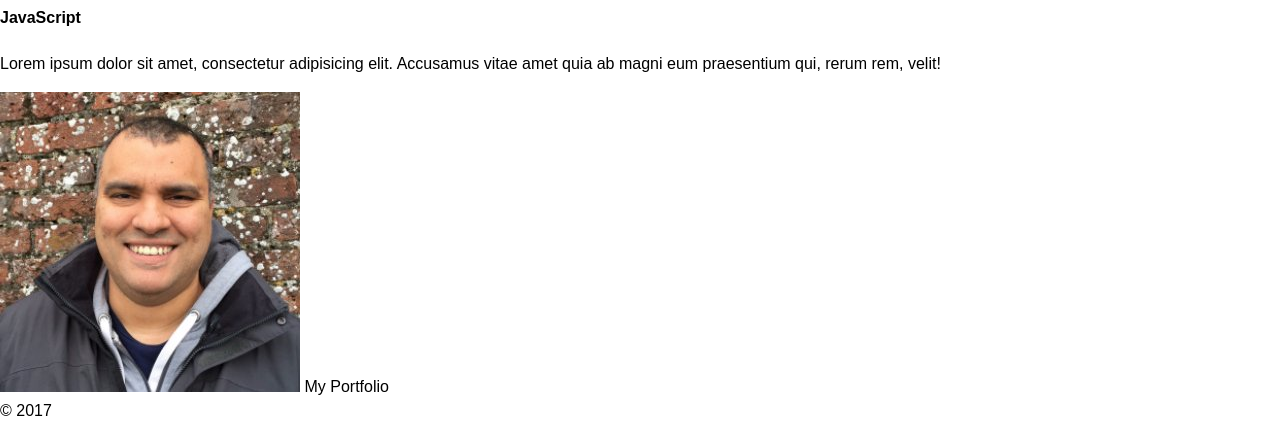
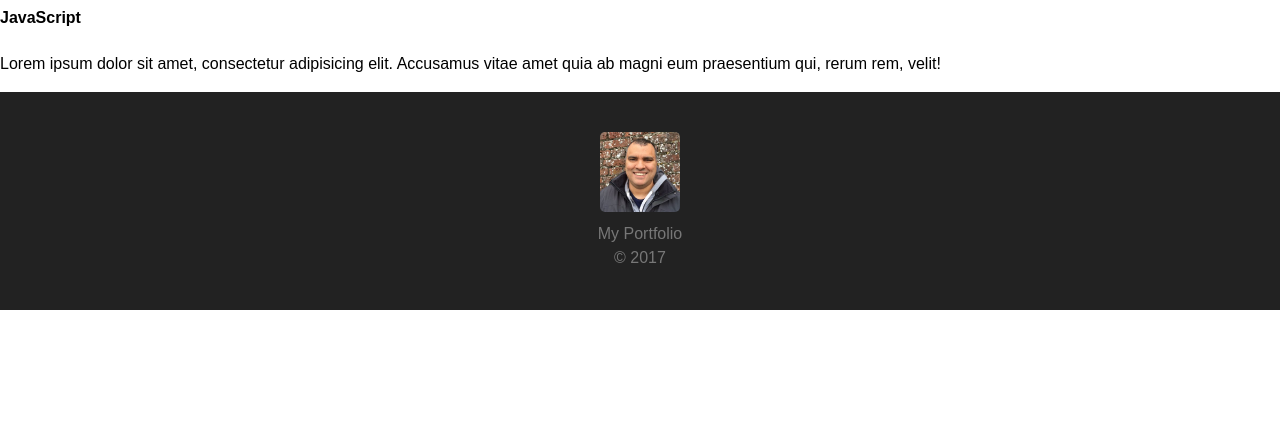
Before and after one commit to dominicdaviesme/portfolio, a plain HTML site: page index.html in a window 1280 px wide. Shown: the part 1064-1487 px from the top of the page. After the commit the page ends 1374 px from the top, so only its background shows below. Drawn offline with Linux system fonts and the light colour scheme.

Commit message:
Styled footer section

```diff
--- a/css/style.css
+++ b/css/style.css
@@ -61,3 +61,20 @@ header #main-navigation ul li a:hover {
     border-radius: 3px;
     transition: 0.3s ease all;
 }
+
+
+/* FOOTER */
+
+footer {
+  background: #222;
+  color: #777;
+  padding: 40px;
+  text-align: center;
+}
+
+footer img {
+  display: block;
+  border-radius: 5px;
+  width: 80px;
+  margin: 0 auto 10px;
+}
```
